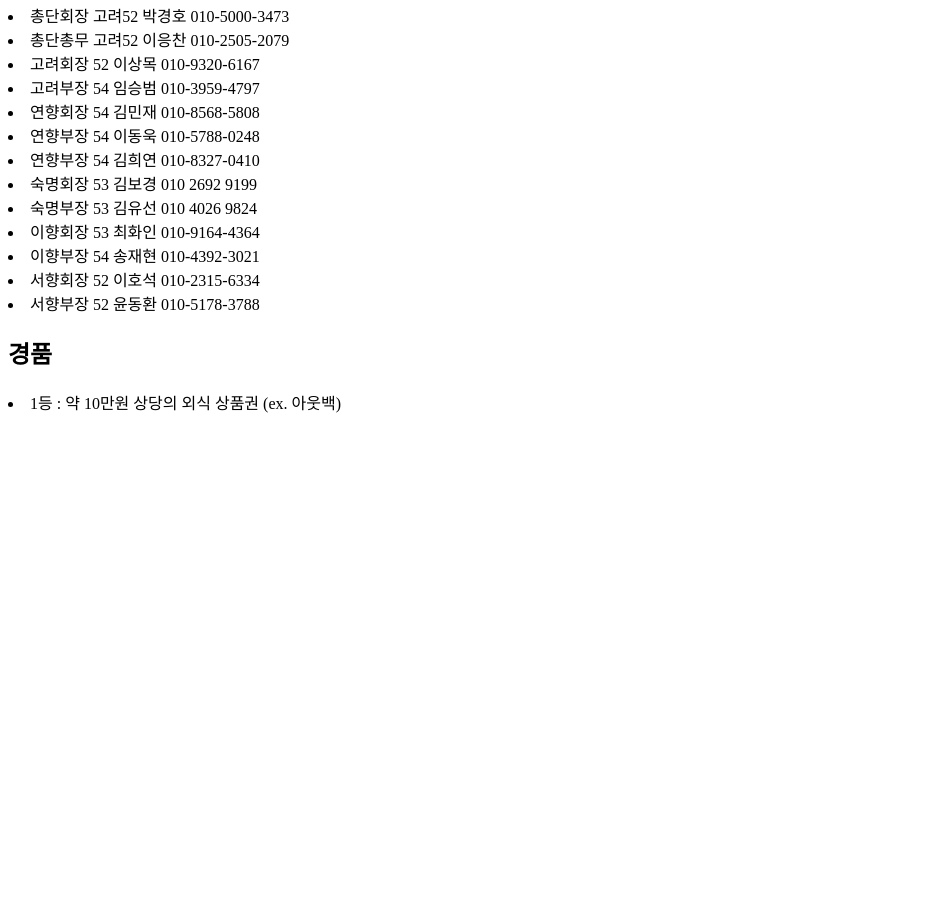
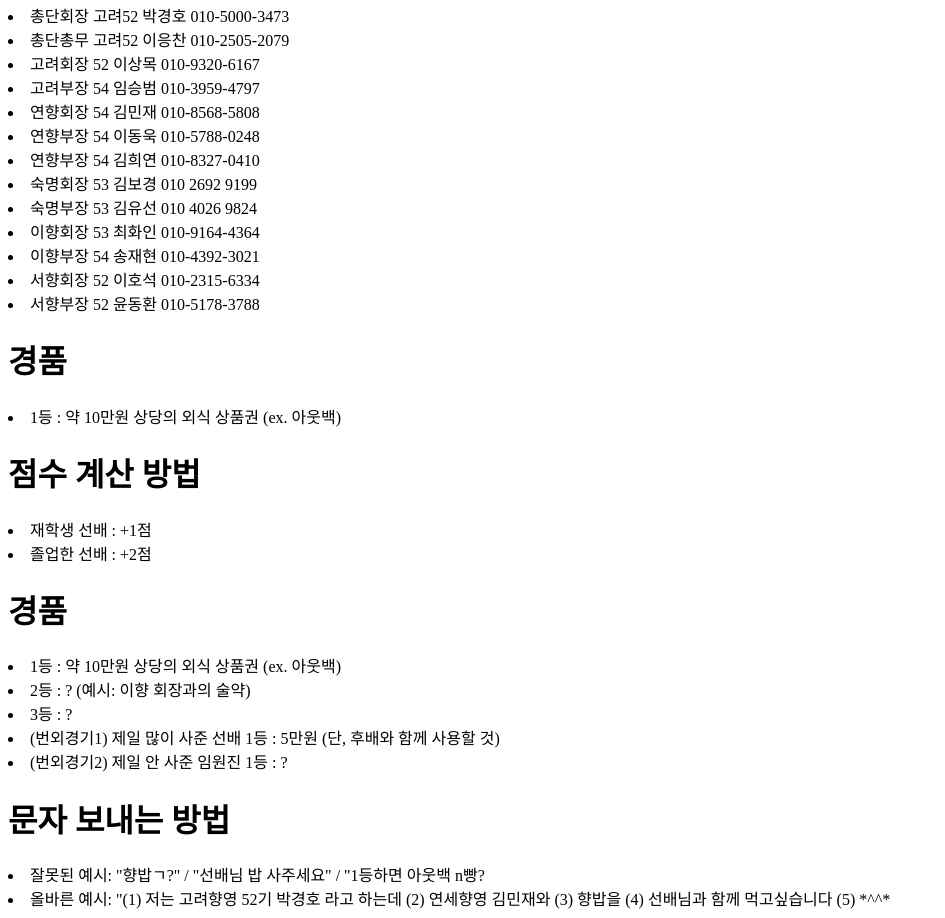
Before and after one commit to alex-kpark/LetsGoHyangYoung, a plain HTML site: page index.html in a window 1280 px wide. Shown: the part 919-1837 px from the top of the page, without its empty margins (0-945 px from the left). Before the commit the page ends 1341 px from the top, so only its background shows below. Drawn offline with Linux system fonts and the light colour scheme.

Commit message:
Update index.html

```diff
--- a/index.html
+++ b/index.html
@@ -55,7 +55,23 @@
         <li>서향회장 52 이호석 010-2315-6334</li>
         <li>서향부장 52 윤동환 010-5178-3788</li>
 
-    <h2>경품</h2>
+    <h1>경품</h1>
         <li>1등 : 약 10만원 상당의 외식 상품권 (ex. 아웃백)</li>
+
+    <h1>점수 계산 방법</h1>
+        <li>재학생 선배 : +1점</li>
+        <li>졸업한 선배 : +2점</li>
+
+    <h1>경품</h1>
+        <li>1등 : 약 10만원 상당의 외식 상품권 (ex. 아웃백)</li>
+        <li>2등 : ? (예시: 이향 회장과의 술약)</li>
+        <li>3등 : ? </li>
+        <li>(번외경기1) 제일 많이 사준 선배 1등 : 5만원 (단, 후배와 함께 사용할 것)</li>
+        <li>(번외경기2) 제일 안 사준 임원진 1등 : ?</li>
+
+    <h1>문자 보내는 방법</h1>
+        <li>잘못된 예시: "향밥ㄱ?" / "선배님 밥 사주세요" / "1등하면 아웃백 n빵? </li>
+        <li>올바른 예시: "(1) 저는 고려향영 52기 박경호 라고 하는데 (2) 연세향영 김민재와 (3) 향밥을 (4) 선배님과 함께 먹고싶습니다 (5) *^^*</li>
+
 </body>
 </html>
```
